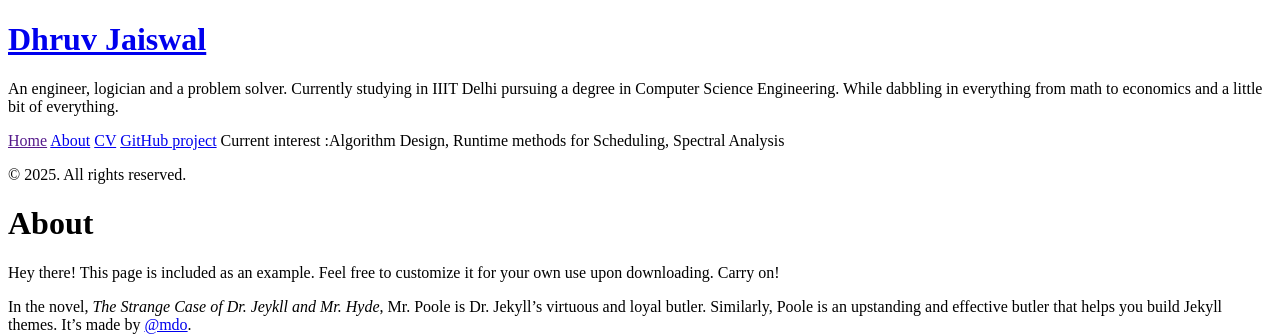
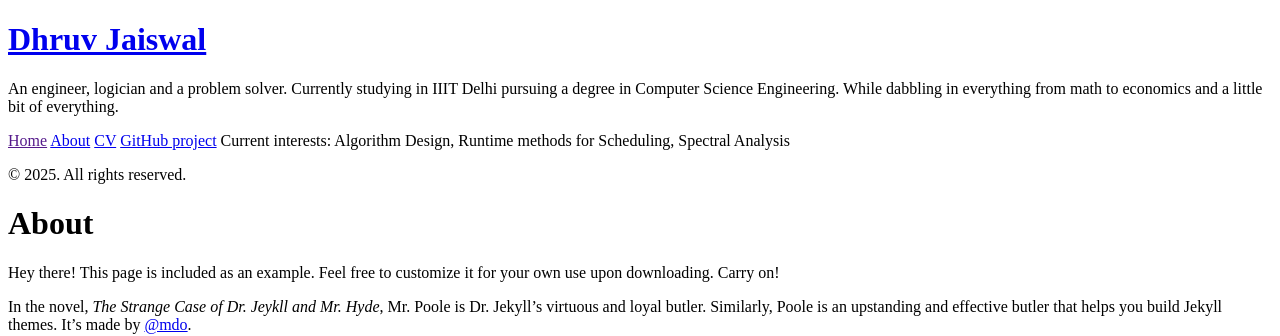
Before and after one commit to CobaltIII/CobaltIII.github.io, a Jekyll site: the page built from about.md, in a window 1280 px wide. Shown: the top 336 px of the page. Built offline with Jekyll 4.4.1, drawn with Linux system fonts in a browser that asks for light colours; Markdown is read by kramdown in place of the engine named in the settings.

Commit message:
Update sidebar.html

```diff
--- a/_includes/sidebar.html
+++ b/_includes/sidebar.html
@@ -29,7 +29,7 @@
       <a class="sidebar-nav-item" href="{{ site.baseurl }}public/Dhruv_Jaiswal_CV.pdf" target="_blank">CV</a>
 
       <a class="sidebar-nav-item" href="{{ site.github.repo }}">GitHub project</a>
-      <span class="sidebar-nav-item">Current interest :{{ site.curr_interest}}</span>
+      <span class="sidebar-nav-item">Current interests: {{ site.curr_interest}}</span>
     </nav>
 
     <p>&copy; {{ site.time | date: '%Y' }}. All rights reserved.</p>
```
